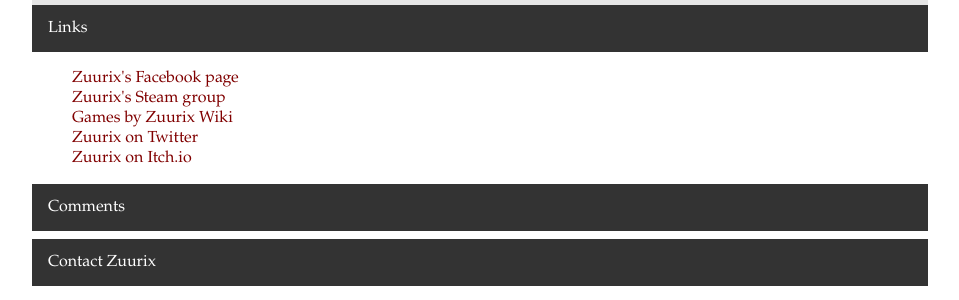
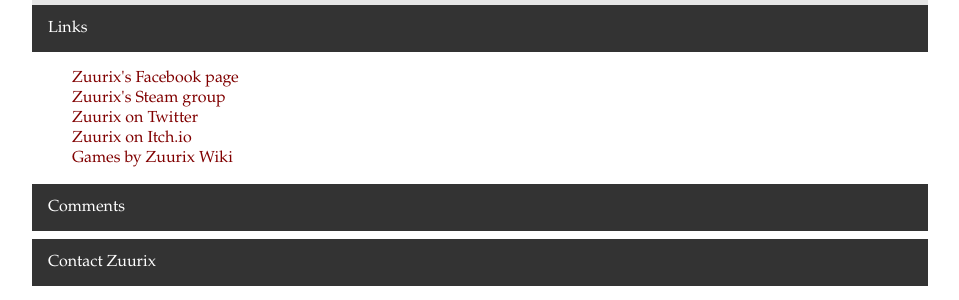
Before and after one commit to Phoebe3663/Zuurix.github.io, a Jekyll site: the page built from community/index.html, in a window 1280 px wide. Shown: the part 456-756 px from the top of the page, without its empty margins (160-1119 px from the left). Built offline with Jekyll 4.4.1, drawn with Linux system fonts in a browser that asks for light colours; comment, search, counter and statistics services are not loaded; part of the change alters nothing that is shown.

```diff
--- a/community/index.html
+++ b/community/index.html
@@ -11,9 +11,9 @@ title: Zuurix.com - Community
 <ul style="list-style-type:none">
 <li><a href="https://www.facebook.com/GamesByZuurix/">Zuurix's Facebook page</a></li>
 <li><a href="http://steamcommunity.com/groups/GamesByZuurix">Zuurix's Steam group</a></li>
-<li><a href="http://games-by-zuurix.wikia.com/wiki/Games_by_Zuurix_Wiki">Games by Zuurix Wiki</a></li>
 <li><a href="https://twitter.com/DeveloperZuurix">Zuurix on Twitter</a></li>
 <li><a href="https://zuurix.itch.io/">Zuurix on Itch.io</a></li>
+<li><a href="http://games-by-zuurix.wikia.com/wiki/Games_by_Zuurix_Wiki">Games by Zuurix Wiki</a></li>
 </ul>
 
 <comments>
```
